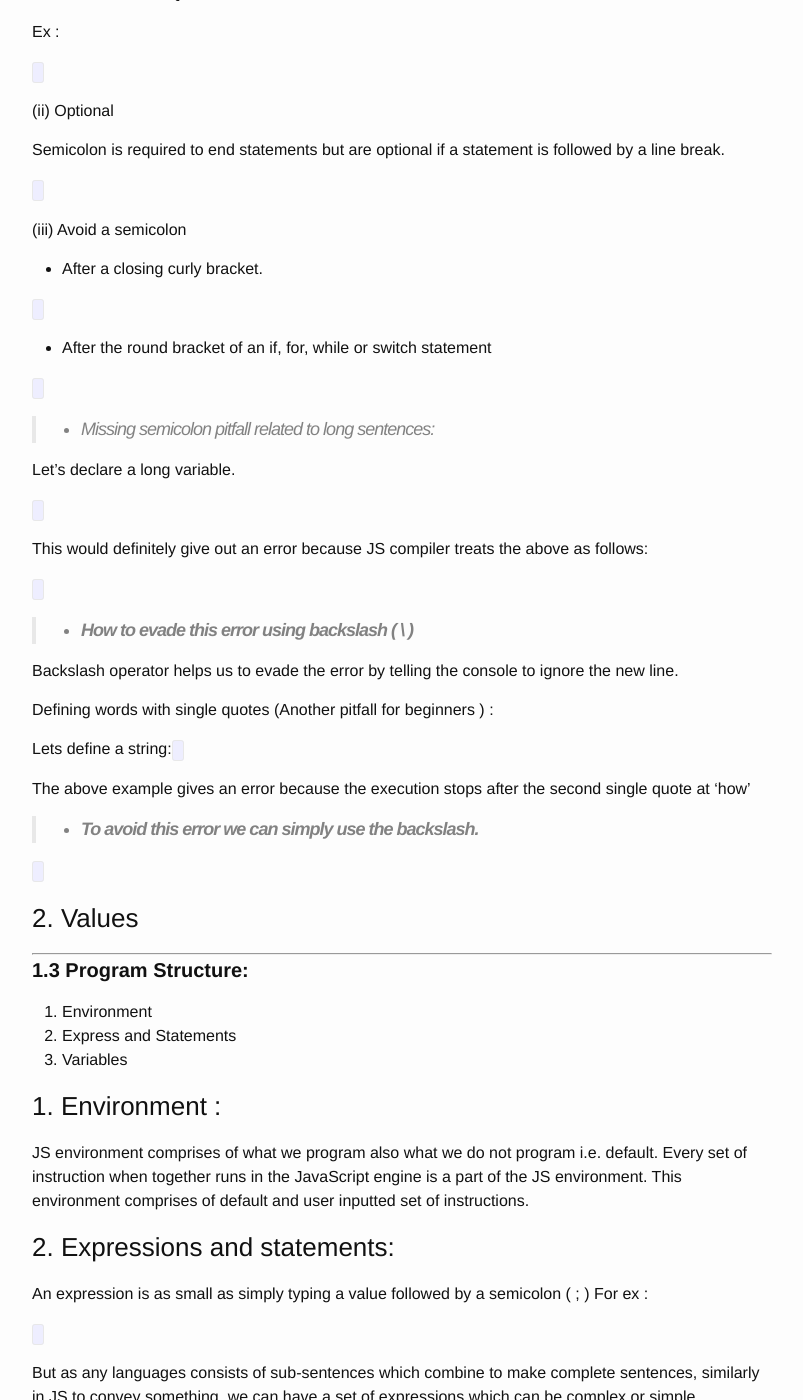
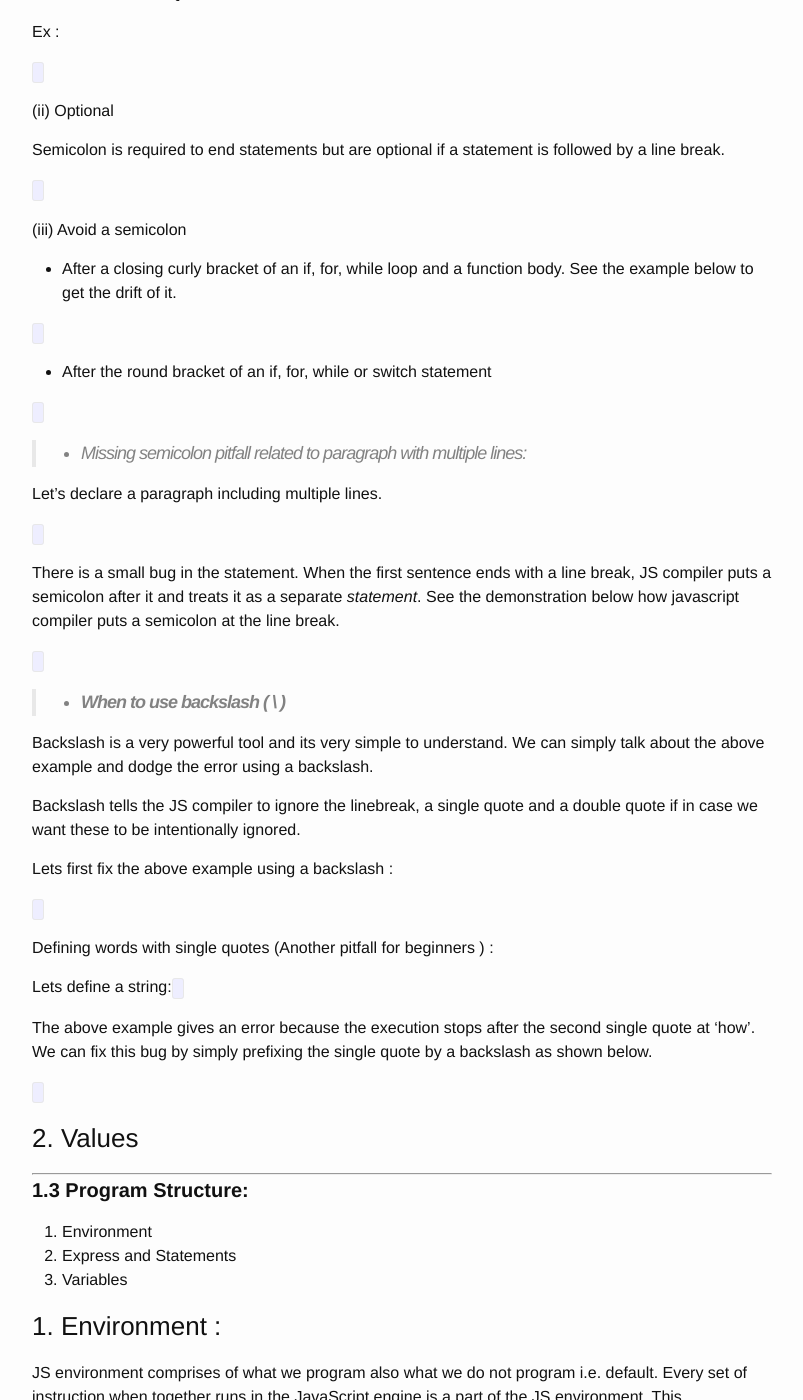
Before and after one commit to sagarmunjal/repo0001, a Jekyll site: the page built from _posts/2016-06-07-buckling-up.md, in a window 1280 px wide and 1400 px high, scrolled down 1891 px. Shown: the whole window, without its empty margins (238-1041 px from the left). Built offline with Jekyll 4.4.1, drawn with Linux system fonts in a browser that asks for light colours; nearby versions of some CDN libraries; a script that is not in the unit is left out; some of the changed text lies outside the part shown.

Commit message:
Updated 2016-06-07-buckling-up.md

```diff
--- a/_posts/2016-06-07-buckling-up.md
+++ b/_posts/2016-06-07-buckling-up.md
@@ -69,11 +69,11 @@ Ex :
 
 <code data-gist-id="9fd0f90a822dc3660cb93703043ca1c6" data-gist-file="gistfile1.txt" data-gist-hide-footer="true" data-gist-line="4-8"></code>
 
-> - **Semicolons are optional but should not always be ignored:**
+> - **Semicolons: When and when not to use**
 
 Semicolons simply end a Javascript statement.
 
-_Statement_ We write commands in a programming language, these commands are small instructions which are given to the computer called _statements_. Each statement ends with a semicolon however semicolons are optional after some statements.
+We write commands in a programming language, these commands are small instructions which are given to the computer called **_statements_**. Each statement ends with a semicolon however semicolons are optional after some statements.
 
 <code data-gist-id="9fd0f90a822dc3660cb93703043ca1c6" data-gist-file="gistfile1.txt" data-gist-hide-footer="true" data-gist-line="71-78"></code>
 
@@ -103,7 +103,7 @@ Semicolon is required to end statements but are optional if a statement is follo
 
 (iii) Avoid a semicolon
 
-- After a closing curly bracket.
+- After a closing curly bracket of an if, for, while loop and a function body. See the example below to get the drift of it.
 
 <code data-gist-id="9fd0f90a822dc3660cb93703043ca1c6" data-gist-file="gistfile1.txt" data-gist-hide-footer="true" data-gist-line="80-91"></code>
 
@@ -112,29 +112,33 @@ Semicolon is required to end statements but are optional if a statement is follo
 <code data-gist-id="9fd0f90a822dc3660cb93703043ca1c6" data-gist-file="gistfile1.txt" data-gist-hide-footer="true" data-gist-line="92-100"></code>
 
 
-> - Missing semicolon pitfall related to long sentences:
+> - Missing semicolon pitfall related to paragraph with multiple lines:
 
-Let’s declare a long variable.
+Let’s declare a paragraph including multiple lines.
 
 <code data-gist-id="9fd0f90a822dc3660cb93703043ca1c6" data-gist-file="gistfile1.txt" data-gist-hide-footer="true" data-gist-line="15-19"></code>
 
-This would definitely give out an error because JS compiler treats the above as follows:
+There is a small bug in the statement. When the first sentence ends with a line break, JS compiler puts a semicolon after it and treats it as a separate _statement_. See the demonstration below how javascript compiler puts a semicolon at the line break.
 
 <code data-gist-id="9fd0f90a822dc3660cb93703043ca1c6" data-gist-file="gistfile1.txt" data-gist-hide-footer="true" data-gist-line="21-24" data-gist-highlight-line="21"></code>
 
 
-> - **How to evade this error using backslash ( \ )**
+> - **When to use backslash ( \ )**
 
-Backslash operator helps us to evade the error by telling the console to ignore the new line.
+Backslash is a very powerful tool and its very simple to understand. We can simply talk about the above example and dodge the error using a backslash.
+
+Backslash tells the JS compiler to ignore the linebreak, a single quote and a double quote if in case we want these to be intentionally ignored.
+
+Lets first fix the above example using a backslash :
+
+<code data-gist-id="9fd0f90a822dc3660cb93703043ca1c6" data-gist-file="gistfile1.txt" data-gist-hide-footer="true" data-gist-line="101-108" data-gist-highlight-line="21"></code>
 
 Defining words with single quotes (Another pitfall for beginners ) :
 
 Lets define a string:
 <code data-gist-id="9fd0f90a822dc3660cb93703043ca1c6" data-gist-file="gistfile1.txt" data-gist-hide-footer="true" data-gist-line="26-27"></code>
 
-The above example gives an error because the execution stops after the second single quote at ‘how’
-
-> - **To avoid this error we can simply use the backslash.**
+The above example gives an error because the execution stops after the second single quote at ‘how’. We can fix this bug by simply prefixing the single quote by a backslash as shown below.
 
 <code data-gist-id="9fd0f90a822dc3660cb93703043ca1c6" data-gist-file="gistfile1.txt" data-gist-hide-footer="true" data-gist-line="26,29-30"></code>
 
```
